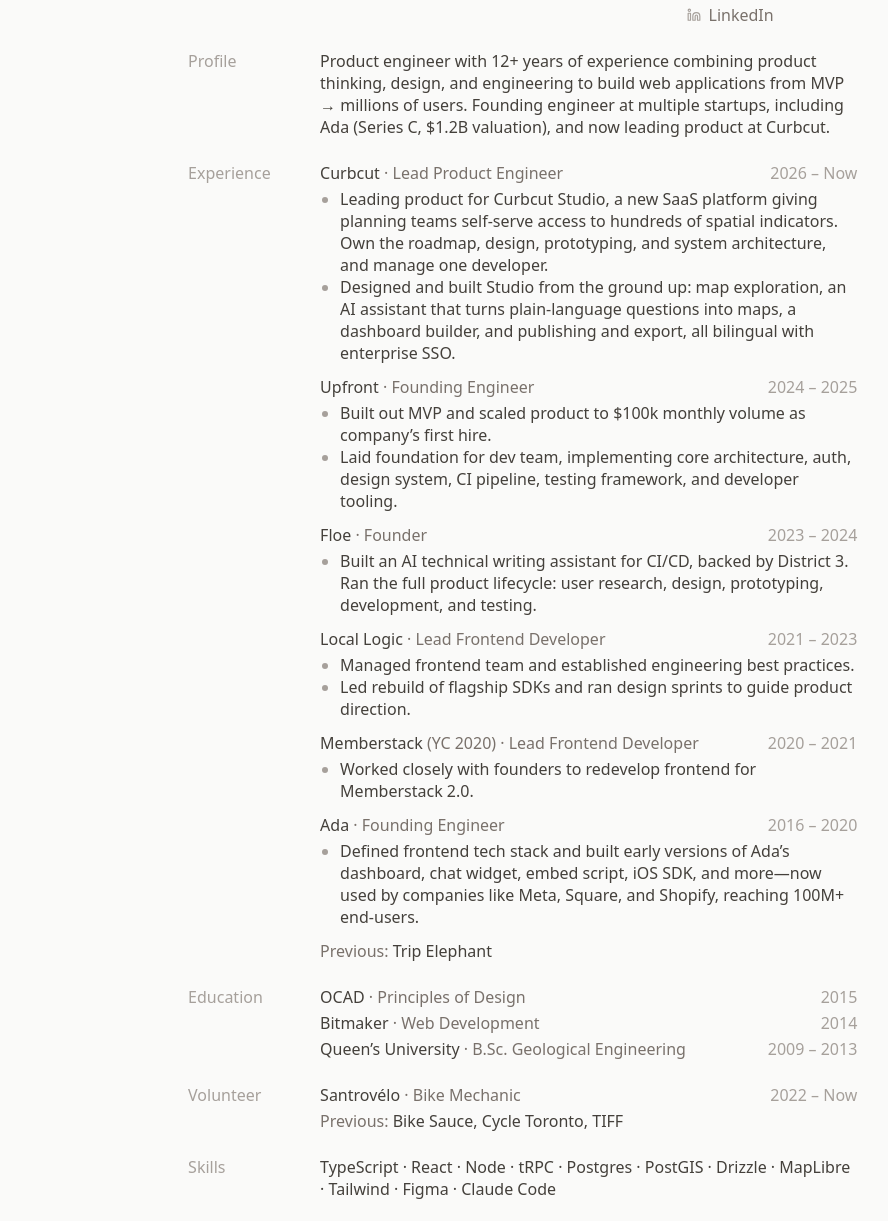
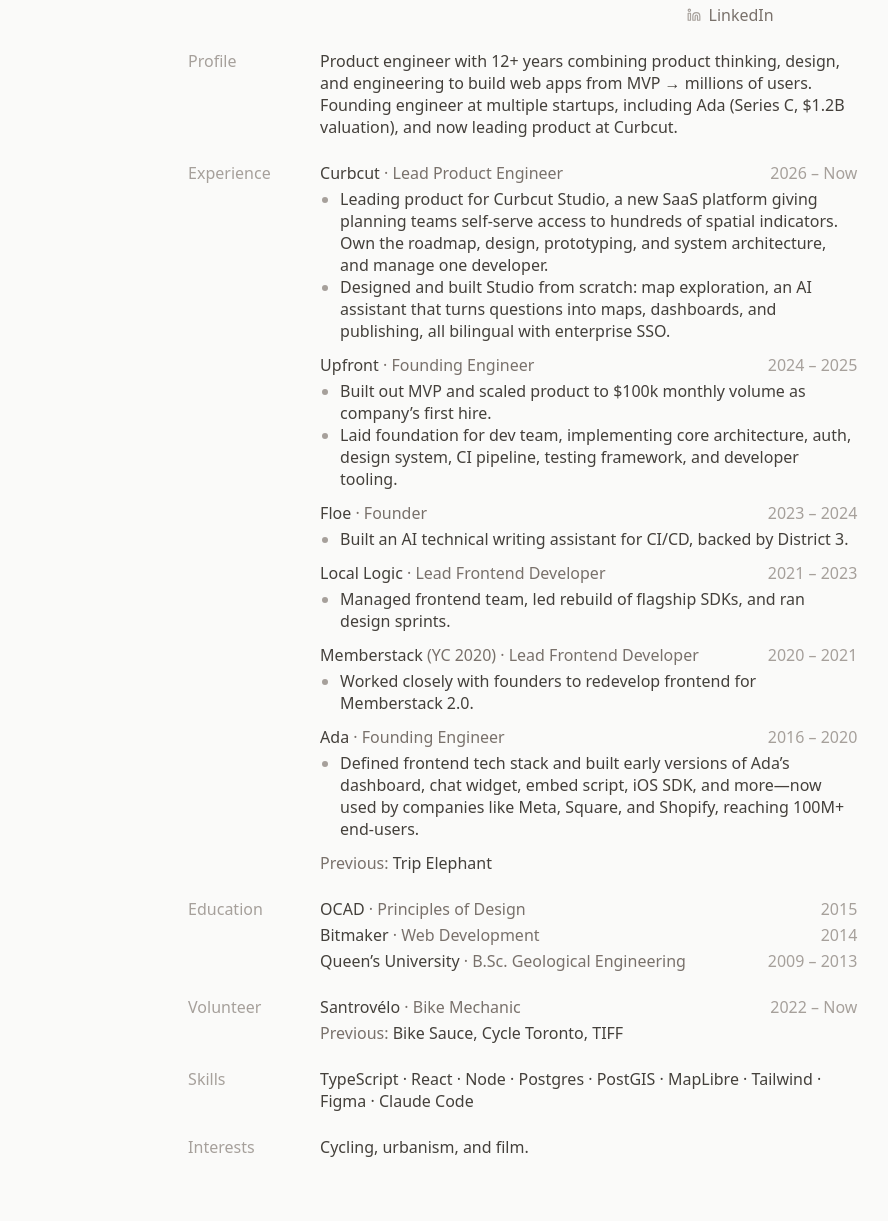
Before and after one commit to NicHaley/nichaley.com, an Astro site: page /resume in a window 1280 px wide. Shown: the part 232-1453 px from the top of the page, without its empty margins (16-904 px from the left). Built offline with nearby package versions, Linux system fonts and the light colour scheme; Astro itself is replaced by a stand-in of ours.

Commit message:
Set resume to 11pt and trim to fit one page
Print text was 9.5pt, smaller than the old 11pt resume. Margins, the
label column, and the contact block are tighter, and several entries
are shortened so it still fits on one page.

Co-authored-by: Cursor <cursoragent@cursor.com>

```diff
--- a/src/components/ResumeSection.astro
+++ b/src/components/ResumeSection.astro
@@ -11,7 +11,7 @@ const { title, compact = false } = Astro.props;
 {/* Print pages are narrower than the md breakpoint, so the label column is
     restated for print. */}
 <section
-  class="grid grid-cols-1 gap-2 md:grid-cols-[100px_1fr] md:gap-8 print:grid-cols-[100px_1fr] print:gap-8"
+  class="grid grid-cols-1 gap-2 md:grid-cols-[100px_1fr] md:gap-8 print:grid-cols-[90px_1fr] print:gap-6"
 >
   <h2 class="text-stone-400 dark:text-stone-500">{title}</h2>
   <div class:list={["flex flex-col", compact ? "gap-1" : "gap-3"]}>
--- a/src/data/experience.ts
+++ b/src/data/experience.ts
@@ -18,7 +18,7 @@ export const work: Entry[] = [
     dates: "2026 – Now",
     highlights: [
       "Leading product for Curbcut Studio, a new SaaS platform giving planning teams self-serve access to hundreds of spatial indicators. Own the roadmap, design, prototyping, and system architecture, and manage one developer.",
-      "Designed and built Studio from the ground up: map exploration, an AI assistant that turns plain-language questions into maps, a dashboard builder, and publishing and export, all bilingual with enterprise SSO.",
+      "Designed and built Studio from scratch: map exploration, an AI assistant that turns questions into maps, dashboards, and publishing, all bilingual with enterprise SSO.",
     ],
   },
   {
@@ -35,7 +35,7 @@ export const work: Entry[] = [
     role: "Founder",
     dates: "2023 – 2024",
     highlights: [
-      "Built an AI technical writing assistant for CI/CD, backed by District 3. Ran the full product lifecycle: user research, design, prototyping, development, and testing.",
+      "Built an AI technical writing assistant for CI/CD, backed by District 3.",
     ],
   },
   {
@@ -43,8 +43,7 @@ export const work: Entry[] = [
     role: "Lead Frontend Developer",
     dates: "2021 – 2023",
     highlights: [
-      "Managed frontend team and established engineering best practices.",
-      "Led rebuild of flagship SDKs and ran design sprints to guide product direction.",
+      "Managed frontend team, led rebuild of flagship SDKs, and ran design sprints.",
     ],
   },
   {
--- a/src/pages/resume.astro
+++ b/src/pages/resume.astro
@@ -8,10 +8,8 @@ const skills = [
   "TypeScript",
   "React",
   "Node",
-  "tRPC",
   "Postgres",
   "PostGIS",
-  "Drizzle",
   "MapLibre",
   "Tailwind",
   "Figma",
@@ -77,7 +75,7 @@ const previous = (entries: Entry[]) =>
           </p>
         </div>
       </div>
-      <ul class="text-stone-500 dark:text-stone-400">
+      <ul class="text-stone-500 dark:text-stone-400 print:grid print:grid-flow-col print:grid-rows-3 print:gap-x-6">
         {
           contact.map(({ label, href, icon }) => (
             <li class="flex items-center gap-2">
@@ -107,8 +105,8 @@ const previous = (entries: Entry[]) =>
 
     <ResumeSection title="Profile">
       <p class="text-stone-700 dark:text-stone-300">
-        Product engineer with 12+ years of experience combining product
-        thinking, design, and engineering to build web applications from MVP →
+        Product engineer with 12+ years combining product
+        thinking, design, and engineering to build web apps from MVP →
         millions of users. Founding engineer at multiple startups, including Ada
         (Series C, $1.2B valuation), and now leading product at Curbcut.
       </p>
--- a/src/styles/global.css
+++ b/src/styles/global.css
@@ -67,7 +67,7 @@
 
 @page {
   size: letter;
-  margin: 0.5in 0.6in;
+  margin: 0.5in;
 
   @bottom-right {
     content: counter(page) " of " counter(pages);
@@ -79,7 +79,7 @@
 @media print {
   /* Everything is sized in rem, so this scales the whole page to fit. */
   html {
-    font-size: 9.5pt;
+    font-size: 11pt;
   }
   body {
     background: white;
```
Also changed, not shown: 1 other file.
